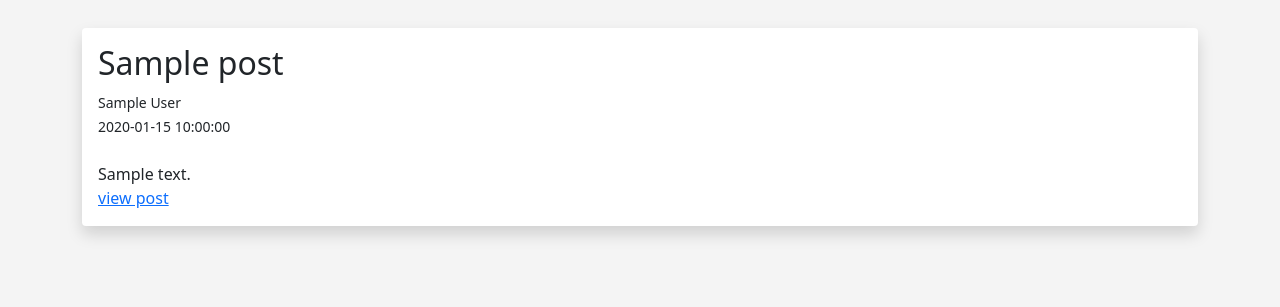
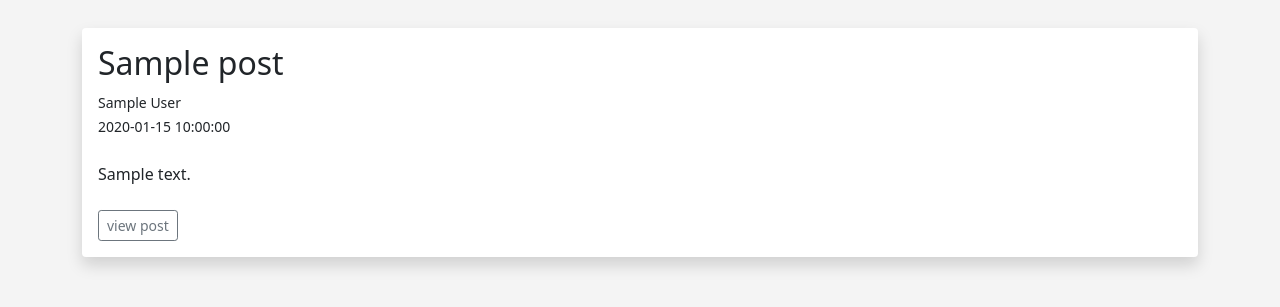
Before and after one commit to cmannnn/hand_stitched_cranes, a Flask app: page /posts in a window 1280 px wide. Shown: the part 156-463 px from the top of the page. Run offline with Flask 2, Linux system fonts and the light colour scheme; tables that the repository leaves empty hold one stand-in row (values such as "Sample post").

Commit message:
view post button

```diff
--- a/main.py
+++ b/main.py
@@ -17,7 +17,7 @@ app = Flask(__name__)
 
 #app.config['SQLALCHEMY_DATABASE_URI'] = 'sqlite:///users.db'
 # mySQL db
-app.config['SQLALCHEMY_DATABASE_URI'] = 'mysql+pymysql://root:xxx@localhost/our_users'
+app.config['SQLALCHEMY_DATABASE_URI'] = 'mysql+pymysql://root:xx@localhost/our_users'
 
 # creating secret key HIDE
 app.config['SECRET_KEY'] = "****"
--- a/templates/posts.html
+++ b/templates/posts.html
@@ -22,8 +22,8 @@
 	<br/>
 
 	{{ post.content }}
-	<br/>
-	<a href="{{ url_for('post', id=post.id) }}">view post
+	<br/><br/>
+	<a href="{{ url_for('post', id=post.id) }}" class="btn btn-outline-secondary btn-sm">view post</a>
 </div>
 <br/>
 
```
